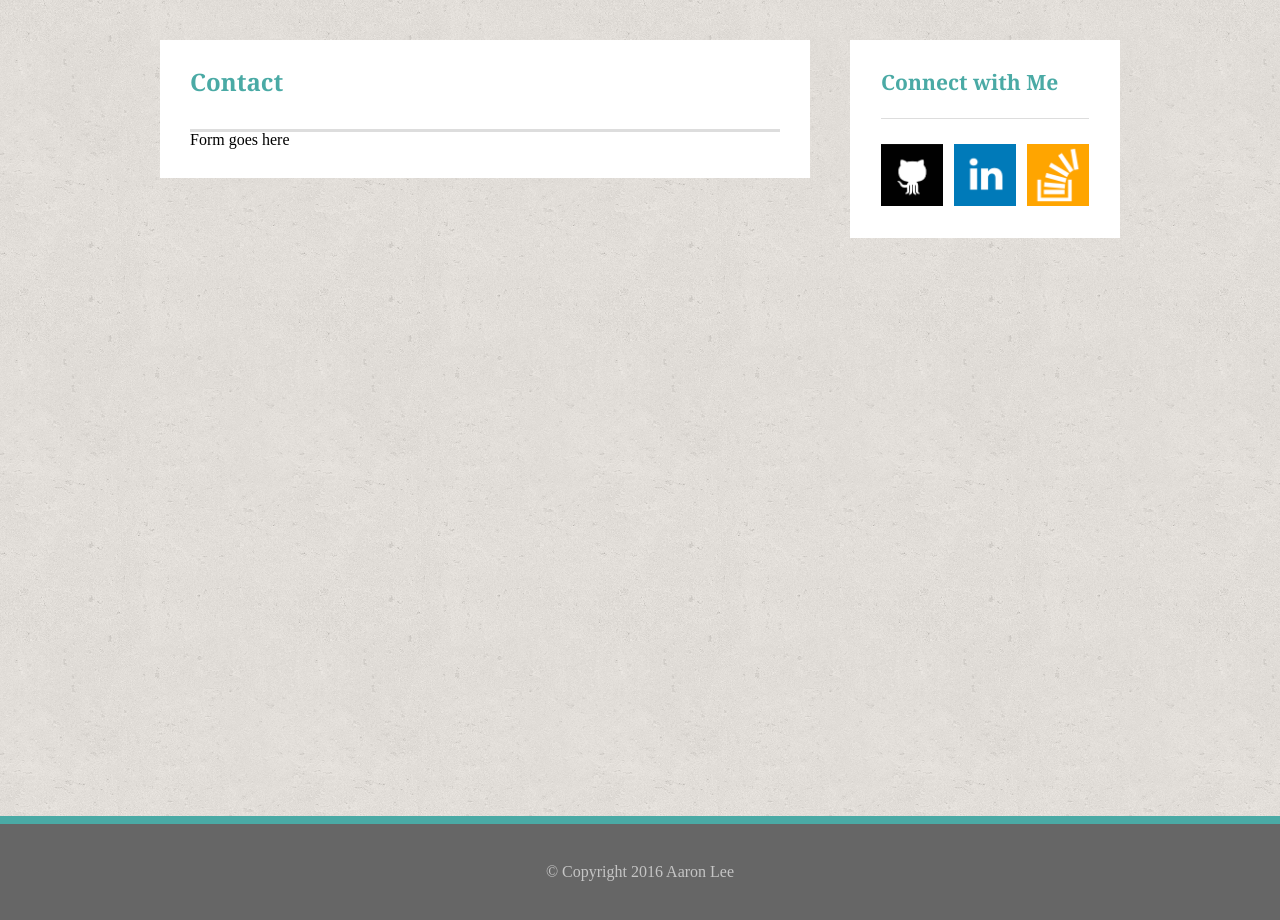
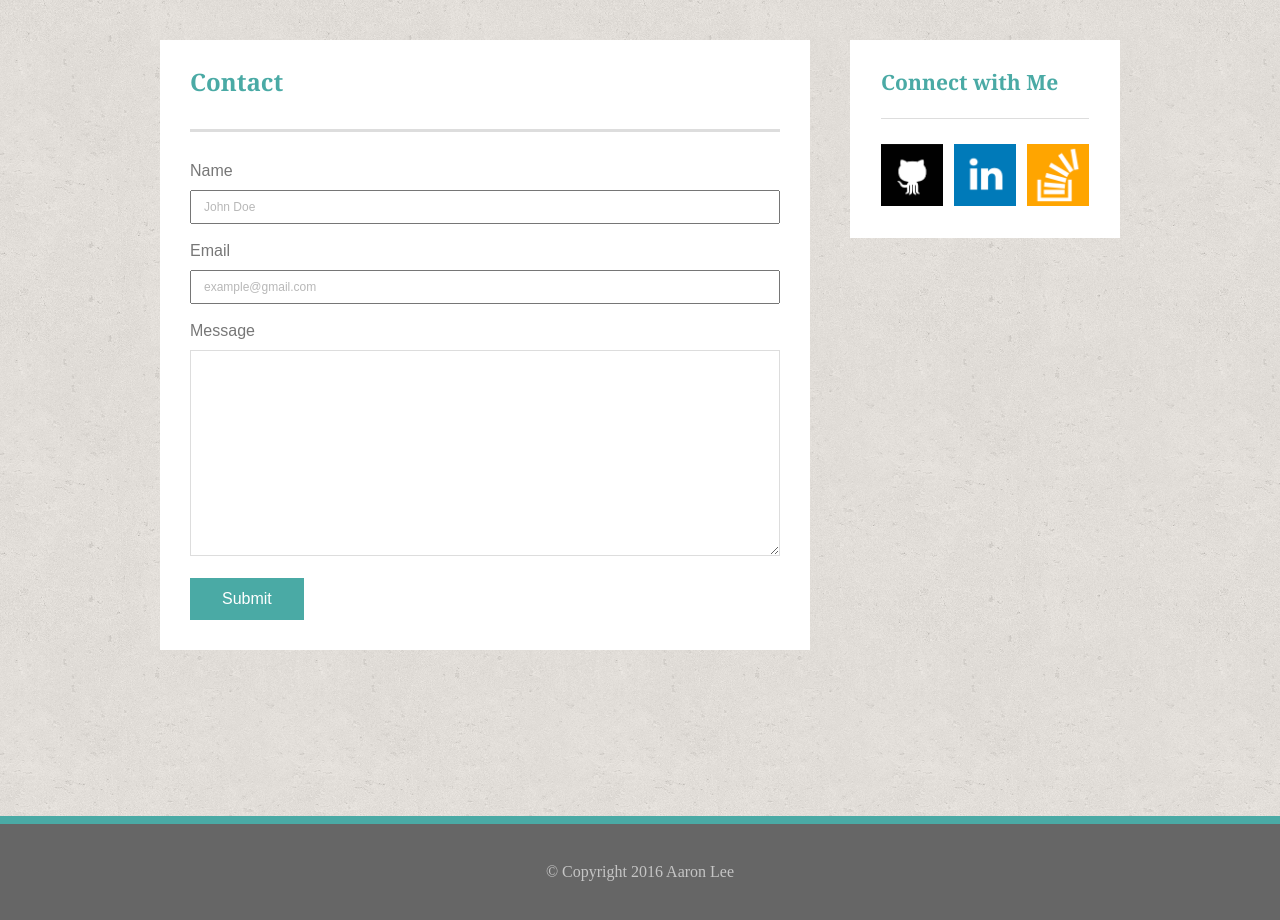
Before and after one commit to Worldedit05/Basic-Portfolio, a PHP site: page /contact.html in a window 1280 px wide. Shown: the part 92-1012 px from the top of the page. Run offline with PHP 8.4, Linux system fonts and the light colour scheme.

Commit message:
Added contact form

```diff
--- a/assets/css/style.css
+++ b/assets/css/style.css
@@ -52,6 +52,22 @@ footer {
     color: #c5c5c5;
     padding: 40px;
     border-top: 8px solid #4aaaa5;
+}
+input[type=text] {
+    width: 562px;
+    padding: 8px 12px;
+    margin: 10px 0px 18px 0px;
+}
+input[value] {
+    font: 12px 'Arial', 'Helvetica Neue', Helvetica, sans-serif;
+    color: #b8b8b8;
+}
+input[type=submit] {
+    font: 16px 'Arial', 'Helvetica Neue', Helvetica, sans-serif;
+    background-color: #4aaaa5;
+    color: #ffffff;
+    border: none;
+    padding: 12px 32px;
 }
 
 /* Page top header */
@@ -112,6 +128,18 @@ footer {
     padding: 32px 31px;
     float: left;
 }
+.box3 {
+    font: 16px 'Arial', 'Helvetica Neue', Helvetica, sans-serif;
+    color: #777777;
+    padding-top: 30px;
+}
+.message {
+    width: 584px;
+    height: 200px;
+    margin: 10px 0px 18px 0px;
+    border-color: #dddddd;
+
+}
 .midicon {
     padding: 0px 11px;
 }
--- a/contact.html
+++ b/contact.html
@@ -46,8 +46,16 @@
 						</h1>
 					</header>
 				</section>
-				<section>
-					Form goes here
+				<section class="box3">
+					<form>
+						<span>Name</span>
+						<input type="text" name="fullname" value="John Doe">
+						<span>Email</span>
+						<input type="text" name="email" value="example@gmail.com">
+						<span>Message</span>
+						<textarea class="message"></textarea>
+						<input type="submit" name="Submit">
+					</form>
 				</section>
 			</div>
 		</div>
```
Lines whose indentation alone changed are shown as unchanged.
